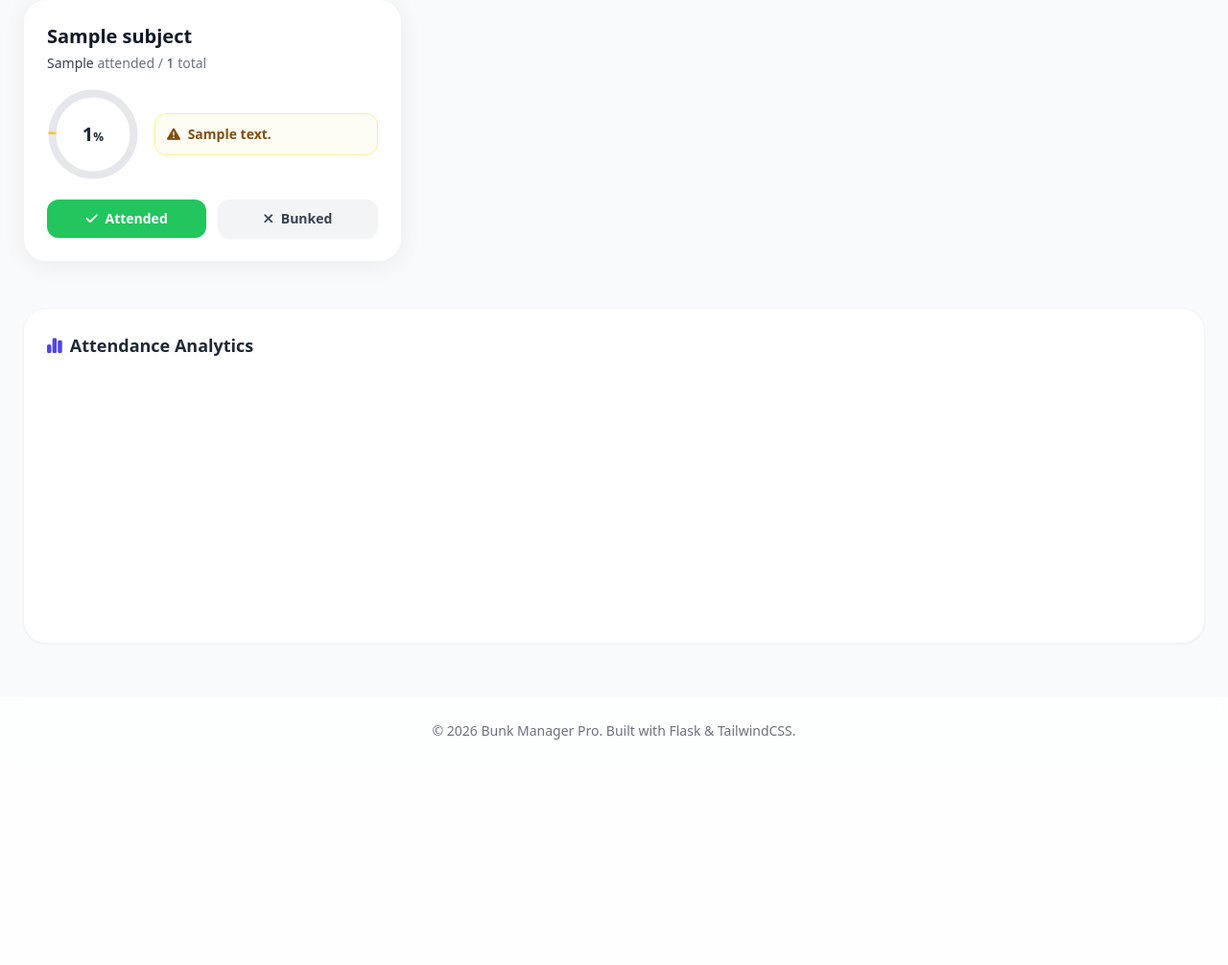
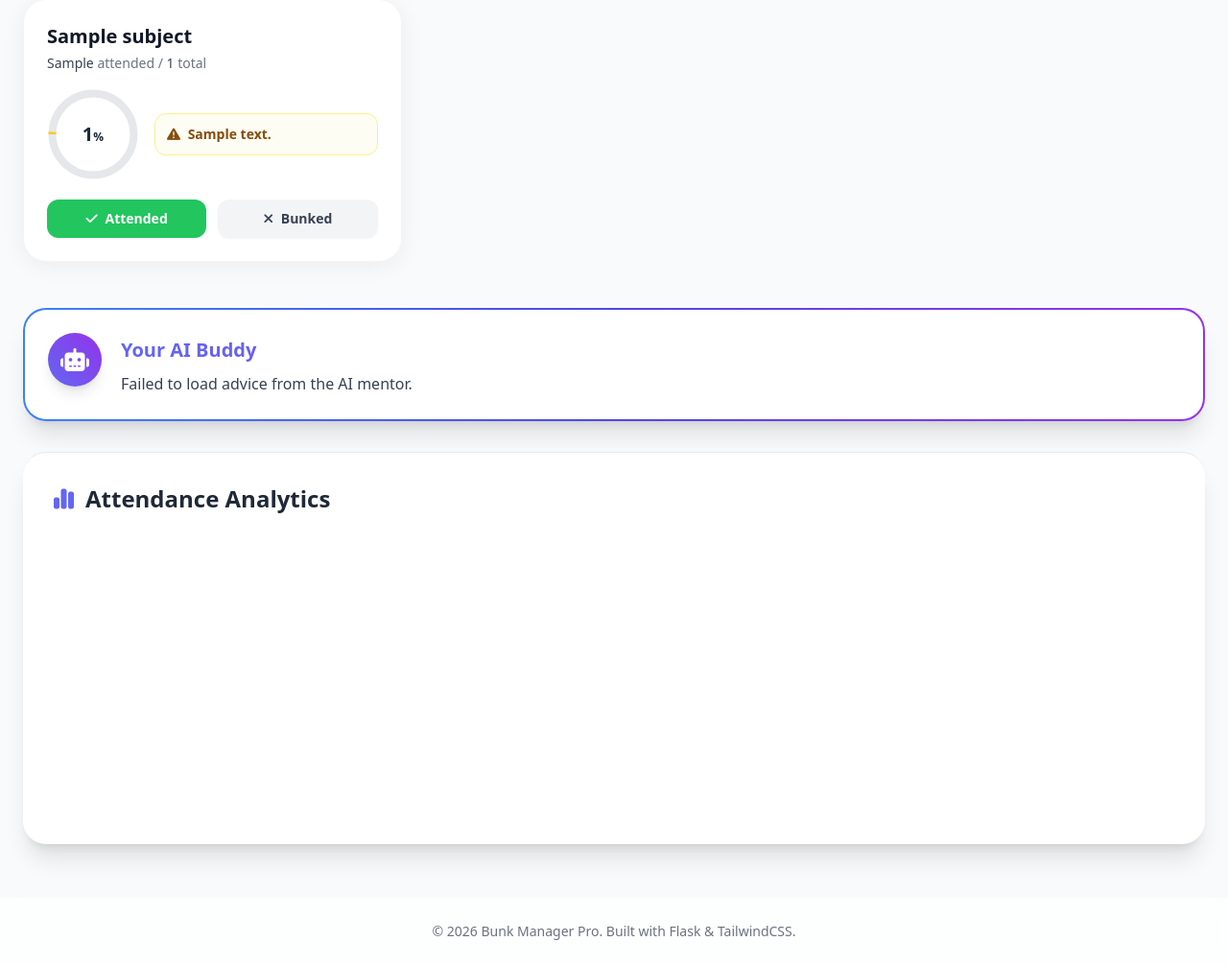
Before and after one commit to gaurav443201/bunk-manager-pro, a Flask app: template templates/dashboard.html in a window 1280 px wide. Shown: the part 362-1368 px from the top of the page at 96% size. Before the commit the page ends 1133 px from the top, so only its background shows below. Run offline with Flask 3, Linux system fonts and the light colour scheme; the template is opened without the code that fills it: most values are stand-ins (such as "Sample title", 1, 10 or a date in 2020); a map, chart or similar area stays blank; some libraries are stand-ins or nearby versions.

Commit message:
Integrated OpenAI ChatGPT API for personalized student suggestions, and upgraded User Interface aesthetics for a premium feel.

```diff
--- a/app.py
+++ b/app.py
@@ -239,5 +239,50 @@ def chart_data():
     except Exception as e:
         return jsonify({'error': str(e)}), 500
 
+import openai
+
+@app.route('/api/chatgpt_suggestion')
+@login_required
+def chatgpt_suggestion():
+    user_id = session['user_id']
+    try:
+        subjects = list(subjects_collection.find({'user_id': user_id}))
+
+        if not subjects:
+            return jsonify({'suggestion': "You don't have any subjects right now! Add some classes and I'll give you a personalized strategy."})
+
+        prompt = "I am a college student requesting advice from a friendly, chill buddy. Here is my current attendance:\n"
+        overall_total = 0
+        overall_attended = 0
+        for sub in subjects:
+            t = sub.get('total_classes', 0)
+            a = sub.get('attended_classes', 0)
+            overall_total += t
+            overall_attended += a
+            perc = round((a/t*100), 2) if t > 0 else 0
+            prompt += f"- {sub.get('subject_name')}: {perc}% ({a}/{t})\n"
+
+        overall_perc = round((overall_attended/overall_total*100), 2) if overall_total > 0 else 0
+        prompt += f"\nMy overall attendance is {overall_perc}%. The minimum required is 75%.\n"
+        prompt += "Give me a short, friendly, bro-like advice in exactly 2-3 sentences. Tell me what I should focus on, if I can relax, or if I'm in danger. Be supportive!"
+
+        openai_api_key = os.environ.get('OPENAI_API_KEY')
+        if not openai_api_key:
+            return jsonify({'suggestion': "Hey bro! Set up your OPENAI_API_KEY in the environment variables, and I'll give you a custom attendance strategy using AI! For now, just try to keep everything above 75%!"})
+
+        client = openai.OpenAI(api_key=openai_api_key)
+        response = client.chat.completions.create(
+            model="gpt-3.5-turbo",
+            messages=[
+                {"role": "system", "content": "You are a friendly, chill college buddy helping your friend manage their class attendance."},
+                {"role": "user", "content": prompt}
+            ],
+            max_tokens=150
+        )
+        return jsonify({'suggestion': response.choices[0].message.content.strip()})
+
+    except Exception as e:
+        return jsonify({'suggestion': f"Oops, couldn't access my brain right now! Make sure your OpenAI API key is correct. ({str(e)})"})
+
 if __name__ == '__main__':
     app.run(debug=True, port=5000)
--- a/requirements.txt
+++ b/requirements.txt
@@ -5,3 +5,4 @@ Werkzeug==3.0.1
 pytest==7.4.3
 gunicorn==21.2.0
 python-dotenv==1.0.0
+openai
--- a/templates/dashboard.html
+++ b/templates/dashboard.html
@@ -113,8 +113,28 @@
         {% endfor %}
     </div>
 
+    <!-- AI Suggestion Section -->
+    <div class="mb-8" x-data="{ suggestion: 'Consulting the AI brain...', loaded: false }" x-init="
+        fetch('/api/chatgpt_suggestion')
+            .then(res => res.json())
+            .then(data => { suggestion = data.suggestion; loaded = true; })
+            .catch(err => { suggestion = 'Failed to load advice from the AI mentor.'; loaded = true; })
+    ">
+        <div class="bg-gradient-to-r from-blue-500 via-indigo-600 to-purple-600 p-[2px] rounded-3xl shadow-xl transform transition-transform duration-500 hover:scale-[1.01]">
+            <div class="bg-white dark:bg-gray-900 rounded-[22px] p-6 h-full w-full flex items-start gap-5 text-left">
+                <div class="flex-shrink-0 w-14 h-14 bg-gradient-to-tr from-indigo-500 to-purple-600 rounded-full flex items-center justify-center text-white shadow-lg" :class="loaded ? 'animate-none' : 'animate-pulse'">
+                    <i class="fa-solid fa-robot text-2xl"></i>
+                </div>
+                <div class="flex-grow pt-1">
+                    <h3 class="font-extrabold text-xl text-transparent bg-clip-text bg-gradient-to-r from-indigo-500 to-purple-600 mb-2">Your AI Buddy</h3>
+                    <p class="text-gray-700 dark:text-gray-300 font-medium leading-relaxed text-md" x-text="suggestion"></p>
+                </div>
+            </div>
+        </div>
+    </div>
+
     <!-- Chart Section -->
-    <div class="bg-white dark:bg-gray-800 p-6 rounded-3xl shadow-sm border border-gray-100 dark:border-gray-700 mb-8" x-data="{ loaded: false }" x-init="
+    <div class="bg-white dark:bg-gray-800 p-8 rounded-3xl shadow-xl border-t border-indigo-100 dark:border-gray-700 mb-8 transform transition-transform hover:shadow-2xl" x-data="{ loaded: false }" x-init="
         fetch('/api/chart_data').then(res=>res.json()).then(data=>{
             new Chart(document.getElementById('attendanceChart'), {
                 type: 'bar',
@@ -123,21 +143,34 @@
                     datasets: [{
                         label: 'Attendance %',
                         data: data.data,
-                        backgroundColor: data.data.map(val => val > 75 ? 'rgba(34, 197, 94, 0.7)' : (val == 75 ? 'rgba(234, 179, 8, 0.7)' : 'rgba(239, 68, 68, 0.7)')),
-                        borderRadius: 8
+                        backgroundColor: data.data.map(val => val > 75 ? 'rgba(34, 197, 94, 0.85)' : (val == 75 ? 'rgba(234, 179, 8, 0.85)' : 'rgba(239, 68, 68, 0.85)')),
+                        borderRadius: 12,
+                        borderSkipped: false
                     }]
                 },
                 options: {
                     responsive: true,
                     maintainAspectRatio: false,
-                    scales: { y: { beginAtZero: true, max: 100 } }
+                    plugins: {
+                        legend: { display: false }
+                    },
+                    scales: {
+                        y: {
+                            beginAtZero: true,
+                            max: 100,
+                            grid: { color: 'rgba(156, 163, 175, 0.1)' }
+                        },
+                        x: {
+                            grid: { display: false }
+                        }
+                    }
                 }
             });
             loaded = true;
         });
     ">
-        <h3 class="text-lg font-bold mb-4 flex items-center gap-2"><i class="fa-solid fa-chart-simple text-primary"></i> Attendance Analytics</h3>
-        <div class="h-64">
+        <h3 class="text-2xl font-extrabold mb-6 flex items-center gap-3 text-gray-800 dark:text-gray-100"><i class="fa-solid fa-chart-simple text-indigo-500"></i> Attendance Analytics</h3>
+        <div class="h-72">
             <canvas id="attendanceChart"></canvas>
         </div>
     </div>
```
